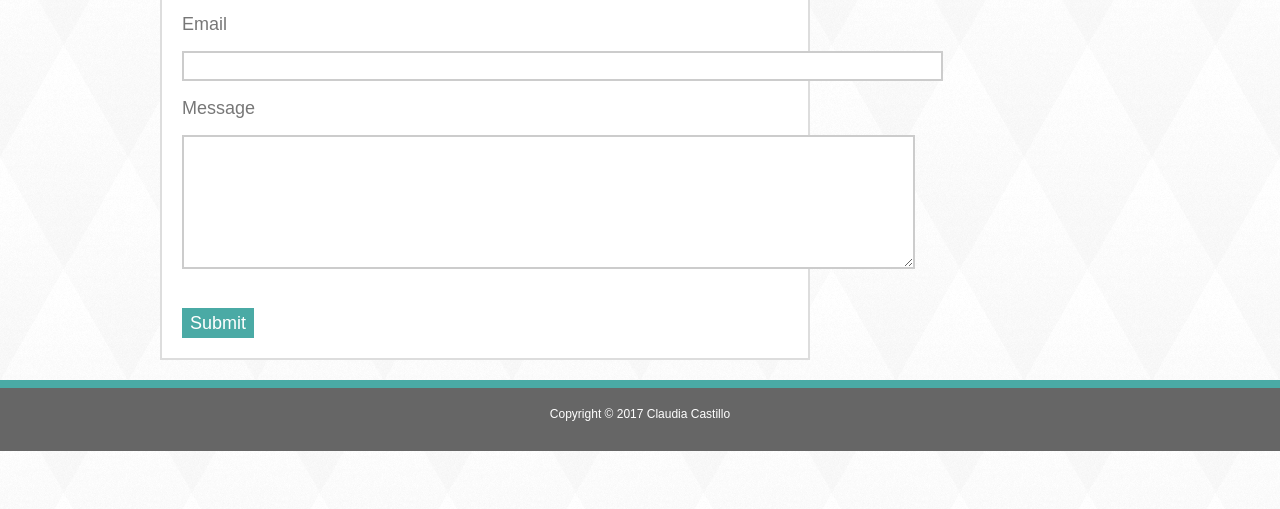
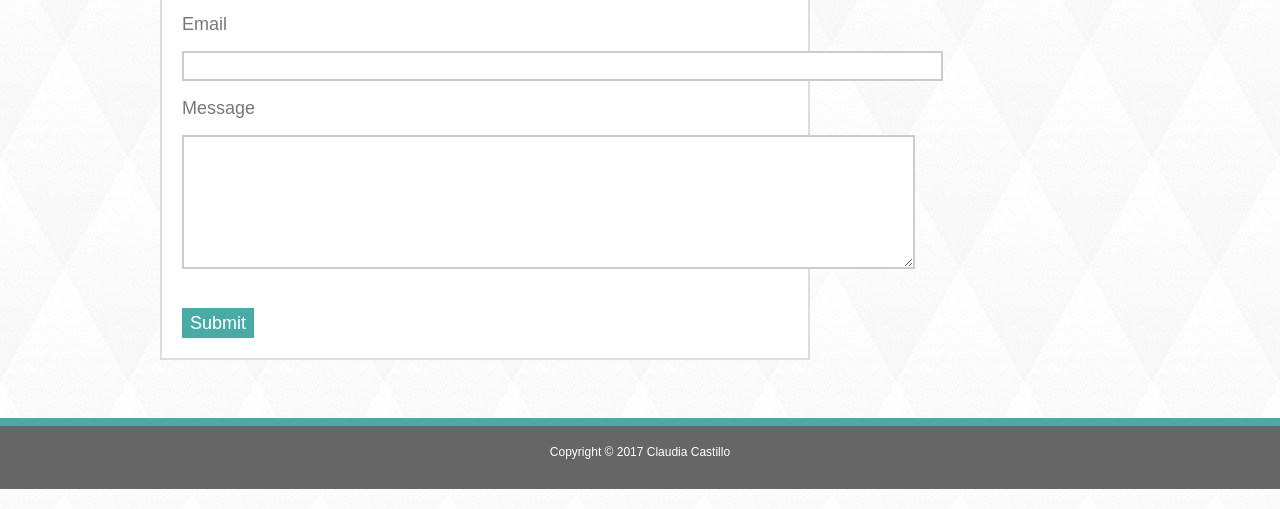
Before and after one commit to ClaudiaCastillo/Basic-Portfolio, a plain HTML site: page contact.html in a window 1280 px wide. Shown: the part 291-800 px from the top of the page. Drawn offline with Linux system fonts and the light colour scheme.

Commit message:
Add files via upload

```diff
--- a/contact.html
+++ b/contact.html
@@ -79,7 +79,7 @@
 	</div>
 
 	<footer>
-		<section id="footer-rel">
+		<section id="footer-abs">
 			<section id="footer-info">
 				<p>Copyright &copy; 2017 Claudia Castillo</p>
 			</section>
```
Also changed, not shown: index.html (+1 -1 lines).
